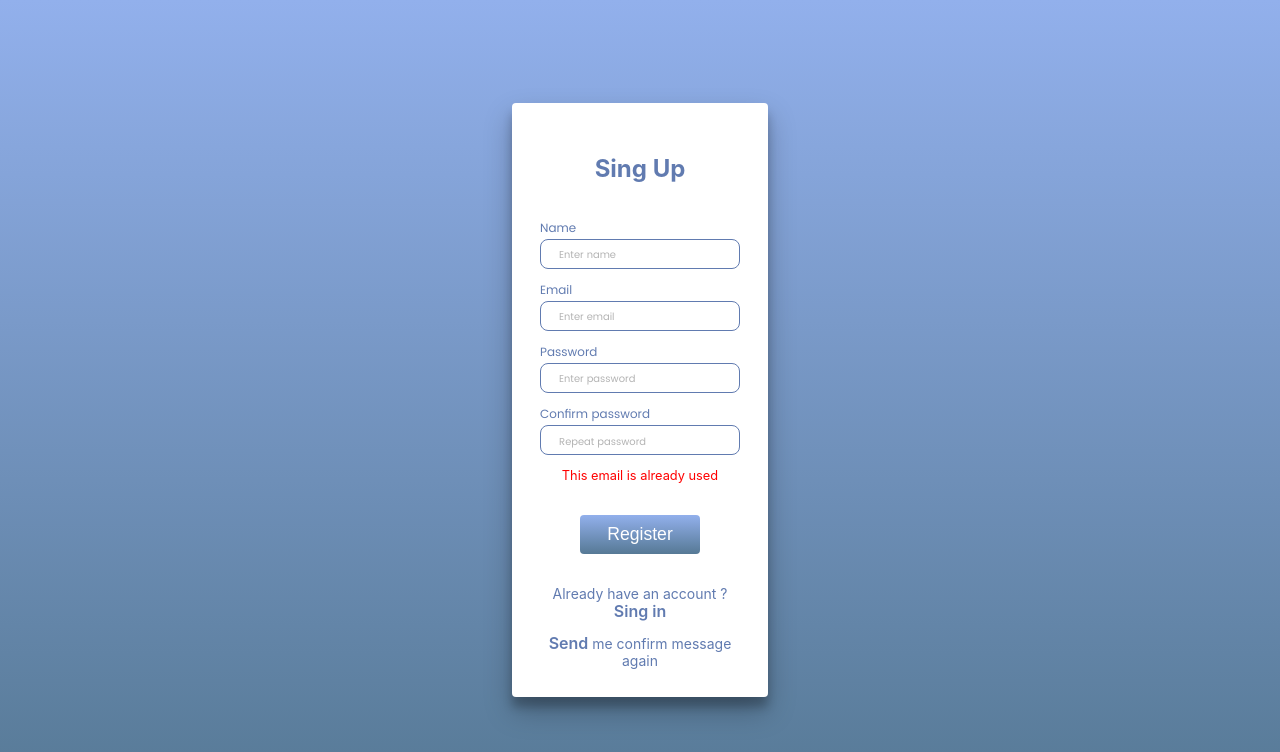
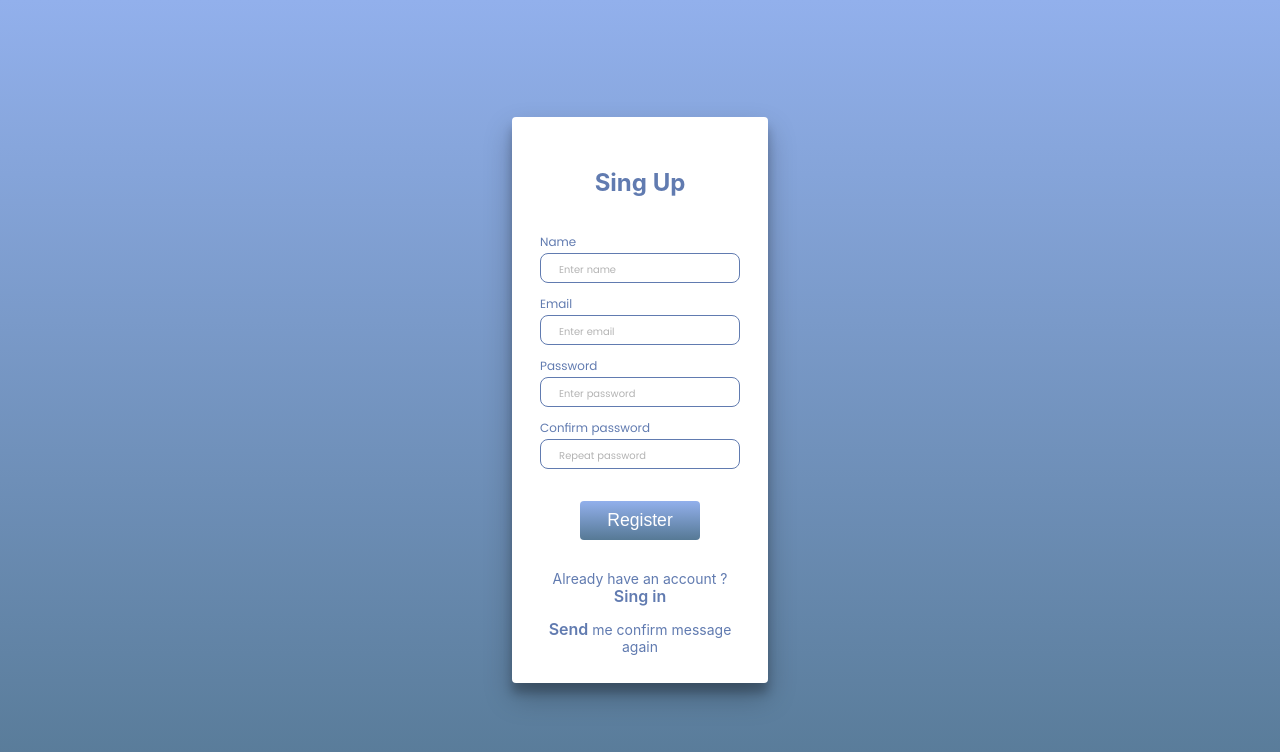
Before and after one commit to maromaUA/contacts-manager, a React (Create React App) app: page /#/register in a window 1280 px wide. Shown: the top 752 px of the page. Built offline with nearby package versions, Linux system fonts and the light colour scheme.

Commit message:
fixed register form

```diff
--- a/src/pages/Registration/registration.js
+++ b/src/pages/Registration/registration.js
@@ -1,16 +1,13 @@
 import { useDispatch } from 'react-redux';
-import {
-  registerOperation,
-  verifyEmailOperation,
-} from '../../redux/auth/operations';
+import { registerOperation } from '../../redux/auth/operations';
 import css from './registration.module.scss';
 import { Link } from 'react-router-dom';
 import { useState } from 'react';
 
 import * as Yup from 'yup';
-import { Formik, Form, Field } from 'formik';
+import { Formik, Form } from 'formik';
 import Input from '../../shared/components/input/input';
-import Button from '../../shared/components/button/button';
+
 import FormMessage from '../../shared/components/FormMessage/FormMessage';
 import Modal from '../../shared/components/modal/Modal';
 import ResendEmail from '../../components/FormModals/ResendEmailForm/ResendEmail';
@@ -46,16 +43,6 @@ const Registration = () => {
     setInfo('fail');
     resetForm();
   };
-  // const onModalSumbit = async email => {
-  //   //const email = e.currentTarget.confirm.value;
-  //   console.log(email);
-  //   const result = await dispatch(verifyEmailOperation(email));
-  //   if (result.error) {
-  //     setInfo('');
-  //   }
-  //   //setOpen(false);
-  //   setInfo('green');
-  // };
 
   return (
     <div className={css.wrapper}>
@@ -75,7 +62,7 @@ const Registration = () => {
         validationSchema={RegistrSchema}
         onSubmit={onFormSubmit}
       >
-        {({ errors, touched, handleChange }) => (
+        {({ handleChange }) => (
           <Form className={css.form}>
             <h3>Sing Up</h3>
             <Input
@@ -114,11 +101,14 @@ const Registration = () => {
               onChange={handleChange}
             />
 
-            <FormMessage type={info}>
-              {info === 'ok'
-                ? 'Check your email and confirm it'
-                : 'This email is already used'}
-            </FormMessage>
+            {info === 'ok' && (
+              <FormMessage type={info}>
+                Check your email and confirm
+              </FormMessage>
+            )}
+            {info === 'fail' && (
+              <FormMessage type={info}>Email is already used</FormMessage>
+            )}
 
             <button className={css.formButton} type="submit">
               Register
```
